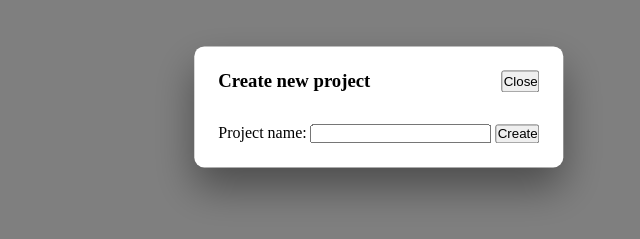
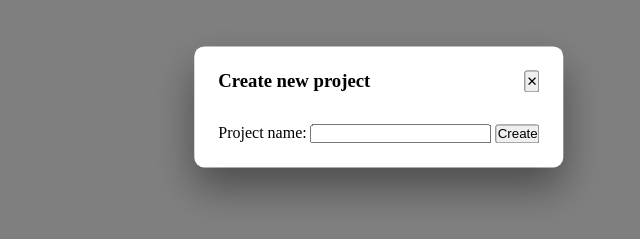
Before and after one commit to MomotekD/ToDoList, a website built with webpack: page src/template.html in a window 1280 px wide. Both pictures are taken after a click on the button "New Project +". Shown: the part 293-532 px from the top of the page, 261-901 px from the left. Built offline with nearby package versions, Linux system fonts and the light colour scheme.

Commit message:
Add: update modal close button to use an X and include due date input in to do form

```diff
--- a/src/template.html
+++ b/src/template.html
@@ -16,7 +16,7 @@
                         <form class="projectForm">
                             <div class="modalTop">
                                 <h3>Create new project</h3>
-                                <button type="button" class="modalClose">Close</button>
+                                <button type="button" class="modalClose">&#10005;</button>
                             </div>
                             <div class="modalBottom">
                                 <label for="projectName">Project name:</label>
@@ -39,11 +39,13 @@
                     <form class="toDoForm">
                         <div class="modalTop" >
                             <h3>Create new to do</h3>
-                            <button type="button" class="modalClose">Close</button>
+                            <button type="button" class="modalClose">&#10005;</button>
                         </div>
                         <div class="modalBottom">
                             <label for="toDoName">To do name:</label>
                             <input type="text" name="toDoName" class="toDoName" required> <br />
+                            <label for="dueDate">Due date:</label>
+                            <input type="date" name="dueDate" class="dueDate" required> <br />
                             <label for="toDoNotes">Notes:</label> <br />
                             <textarea name="toDoNotes" class="toDoNotes"></textarea> <br />
                             <label for="projectSelect">Select Project:</label>
```
